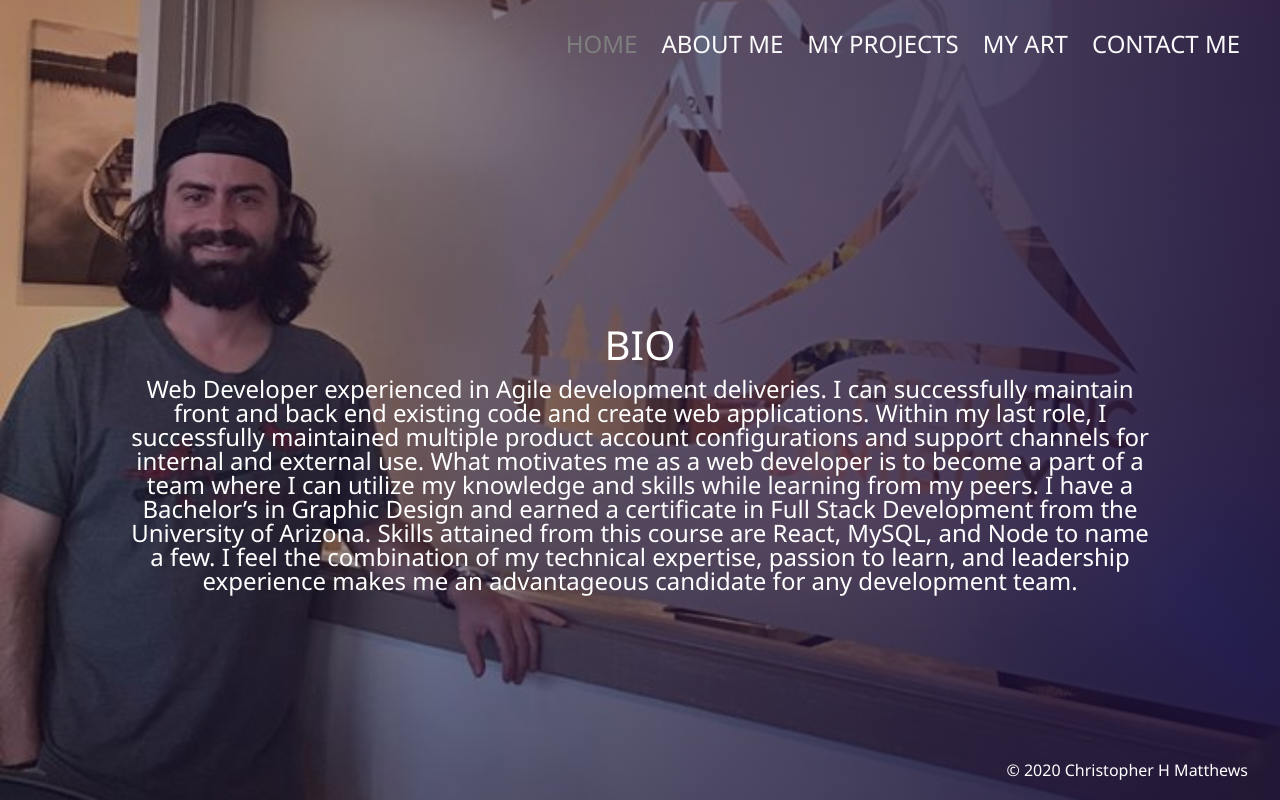
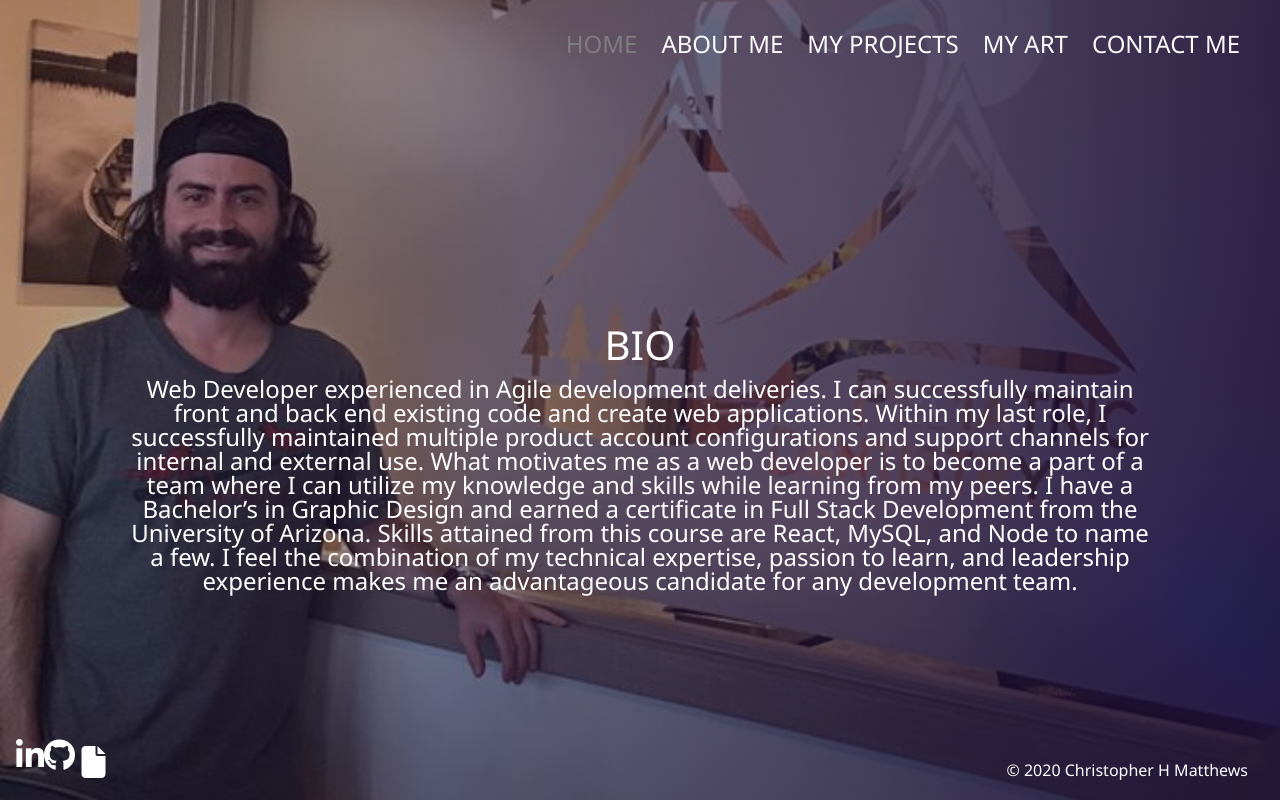
Before and after one commit to sirhunty/React-Portfolio, a React (Create React App) app in the folder portfolio/: page /about in a window 1280 px wide. Shown: the top 800 px of the page. Built offline with nearby package versions, Linux system fonts and the light colour scheme; some icons are missing.

Commit message:
corrected skills by adding a display grid in the scss about skill section

```diff
--- a/portfolio/src/components/About.js
+++ b/portfolio/src/components/About.js
@@ -23,7 +23,7 @@ function About() {
                 <div className="skills-list">
                     <h1>Acquired Skills</h1>
                 </div>
-                <div class="skills__skill">
+                <div className="skills__skill">
                     <i className="devicon-html5-plain-wordmark colored"></i>
                     <i className="devicon-css3-plain-wordmark colored"></i>
                     <i className="devicon-javascript-plain colored"></i>
@@ -168,7 +168,11 @@ function About() {
 
             </div>
 
-
+            <div className="social-icons">
+                        <i onClick={() => window.open("https://www.linkedin.com/in/christopher-matthews-62833152/", "_blank")} className="fa fa-linkedin fa-2x" ></i >
+                        <i onClick={() => window.open("https://christopher-matthews.herokuapp.com/", "_blank")} className="fa fa-github fa-2x" ></i >
+                        <a href="src/public/Assets/Images/ChristopherMatthews_Web-Dev_Resume.pdf" target="_blank" rel="noopener noreferrer" class="fa fa-file fa-2x"></a>
+                    </div>
 
             <footer>&copy; 2020 Christopher H Matthews</footer>
         </section>
--- a/portfolio/src/css/main.css
+++ b/portfolio/src/css/main.css
@@ -240,6 +240,8 @@
 
 .about .skills__skill {
   background: #341c5d;
+  display: -ms-grid;
+  display: grid;
   padding: 0.5rem;
   border-bottom: 5px solid purple;
 }
--- a/portfolio/src/scss/_about.scss
+++ b/portfolio/src/scss/_about.scss
@@ -49,6 +49,7 @@
 
         &__skill {
            background: lighten($primary-color, 10%);
+           display: grid;
            padding: 0.5rem;
            border-bottom: 5px solid $third-color;
         }
```
Also changed, not shown: 1 other file (tests, documents, lock files or other folders).
